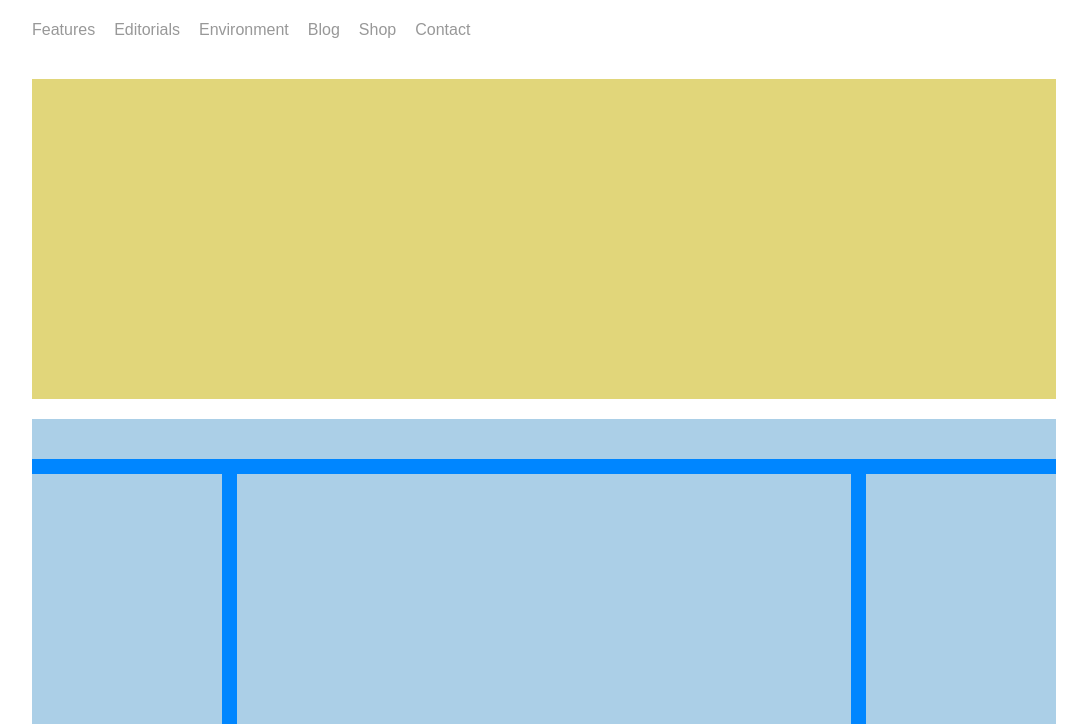
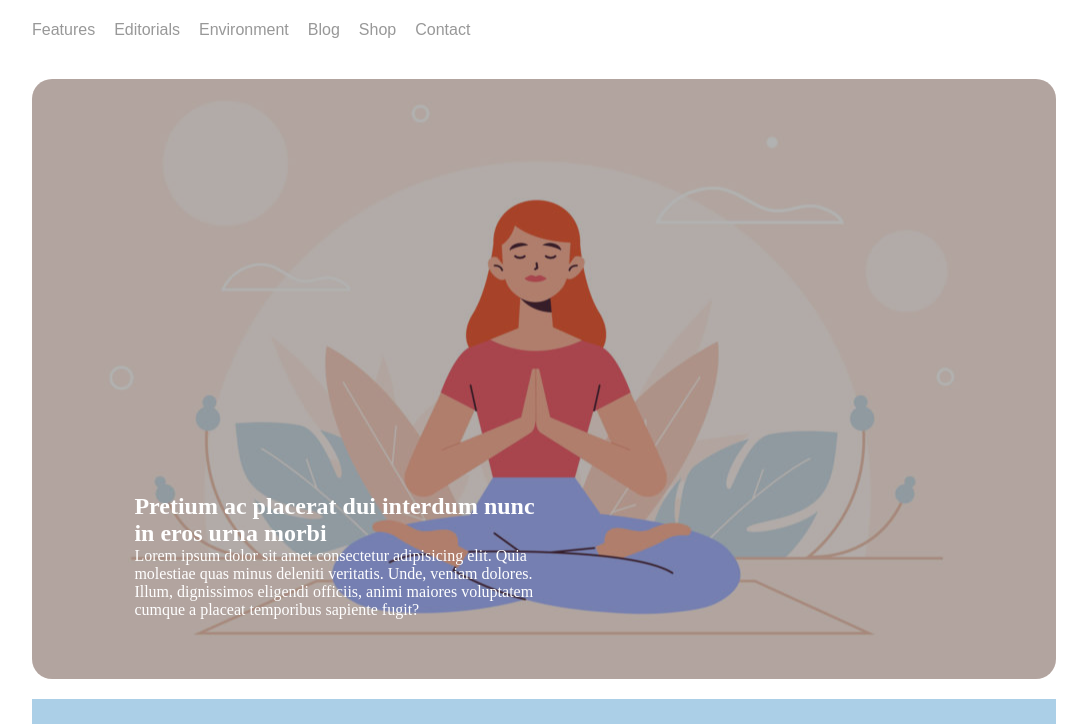
Before and after one commit to Paletta90/htmlcss-wp, a plain HTML site: page index.html in a window 1280 px wide. Shown: the part 76-800 px from the top of the page, without its empty margins (96-1183 px from the left). Drawn offline with Linux system fonts and the light colour scheme.

Commit message:
Realizzo il box con la prima immagine

```diff
--- /dev/null
+++ b/asset/css/font.css
@@ -0,0 +1,3 @@
+.f-white{
+    color: white;
+}
--- a/asset/css/style.css
+++ b/asset/css/style.css
@@ -51,11 +51,30 @@ footer{
 }
 
 .first-block{
-    /* width: 100%; */
-    height: 40vh;
-    background-color: #e1d67a;
+    width: 100%;
+    height: 600px;
+    position: relative;
+
 }
 
+.bg-first{
+    height: 100%;
+    background-image: url("../img/banner.jpg");
+    background-size: cover;
+    background-position: center;
+    border-radius: 20px;
+}
+.container-description{
+    position: absolute;
+    bottom: 10%;
+    left: 10%;
+    right: 50%;
+}
+.opacity{
+    height: 100%;
+    background-color: rgba(0,0,0,0.3);
+    border-radius: 20px;
+}
 .second-block{
     /* width: 100%; */
     height: 50vh;
--- a/index.html
+++ b/index.html
@@ -6,6 +6,7 @@
     <meta http-equiv="X-UA-Compatible" content="IE=edge">
     <meta name="viewport" content="width=device-width, initial-scale=1.0">
     <link rel="stylesheet" href="./asset/css/style.css">
+    <link rel="stylesheet" href="./asset/css/font.css">
     <title>WordPress</title>
 </head>
 
@@ -46,6 +47,18 @@
 
             <!-- Primo blocco -->
             <section class="first-block m-bottom-20">
+                <div class="bg-first">
+                    <div class="opacity"></div>
+                    <div class="container-description f-white">
+                        <h2>
+                            Pretium ac placerat dui interdum nunc
+                            in eros urna morbi
+                        </h2>
+                        <p>Lorem ipsum dolor sit amet consectetur adipisicing elit. Quia molestiae quas minus deleniti
+                            veritatis. Unde, veniam dolores. Illum, dignissimos eligendi officiis, animi maiores
+                            voluptatem cumque a placeat temporibus sapiente fugit?</p>
+                    </div>
+                </div>
 
             </section>
 
```
